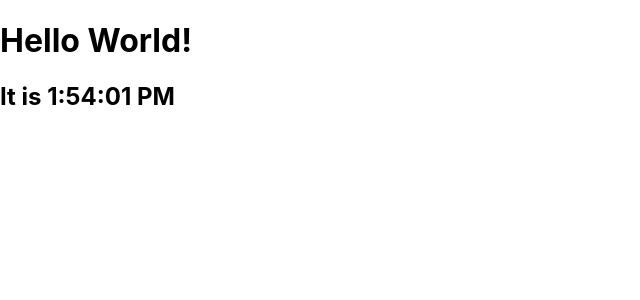
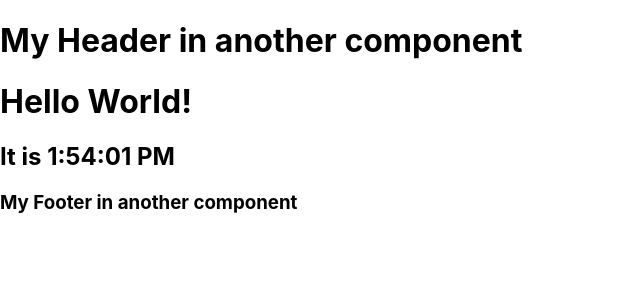
Before and after one commit to KieranOCallaghan-cork/lab-2, a React (Create React App) app in the folder my-app/: page / in a window 1280 px wide. Shown: the top 300 px of the page, without its empty margins (0-640 px from the left). Built offline with nearby package versions, Linux system fonts and the light colour scheme.

Commit message:
Commented and Ex3 Done

```diff
--- a/my-app/src/App.js
+++ b/my-app/src/App.js
@@ -1,13 +1,18 @@
-import logo from './logo.svg';
-import './App.css';
+//This imports all the contet from the components folder
 
+import Header from './components/Header';
+import Content from './components/Content';
+import Footer from './components/Footer';
+// main part of the app
 function App() {
   return (
+    //this is where the conent is displayed
     <div>
-      <h1>Hello World!</h1>
-      <h2>It is {new Date().toLocaleTimeString()}</h2>
+      <Header />
+      <Content />
+      <Footer />
     </div>
   );
 }
-
+//ends with it been exportred
 export default App;
```
